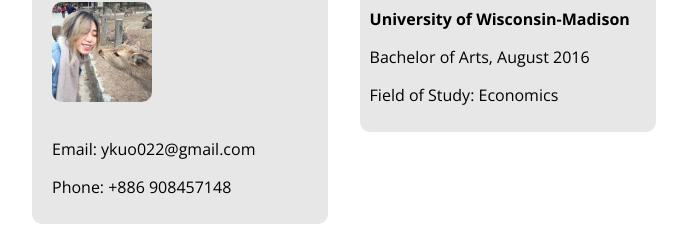
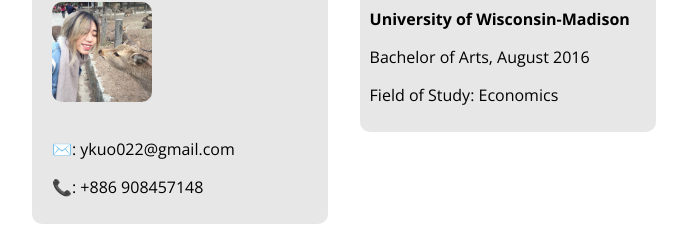
Before and after one commit to joyyikuo/Portfolio, a plain HTML site: page cv.html in a window 1280 px wide. Shown: the part 207-448 px from the top of the page, without its empty margins (296-983 px from the left). Drawn offline with nearby package versions, Linux system fonts and the light colour scheme.

Commit message:
Update cv.html

```diff
--- a/cv.html
+++ b/cv.html
@@ -28,8 +28,8 @@
       <img src="src/joy.png" id="cv-head"></img>
       <img src="src/profile-pic.jpg" id="profile-pic"></img>
       <div id="name-container">
-        <p>Email: ykuo022@gmail.com</p>
-        <p>Phone: +886 908457148</p>
+        <p>✉️: ykuo022@gmail.com</p>
+        <p>📞: +886 908457148</p>
       </div>
 
     </div>
```
